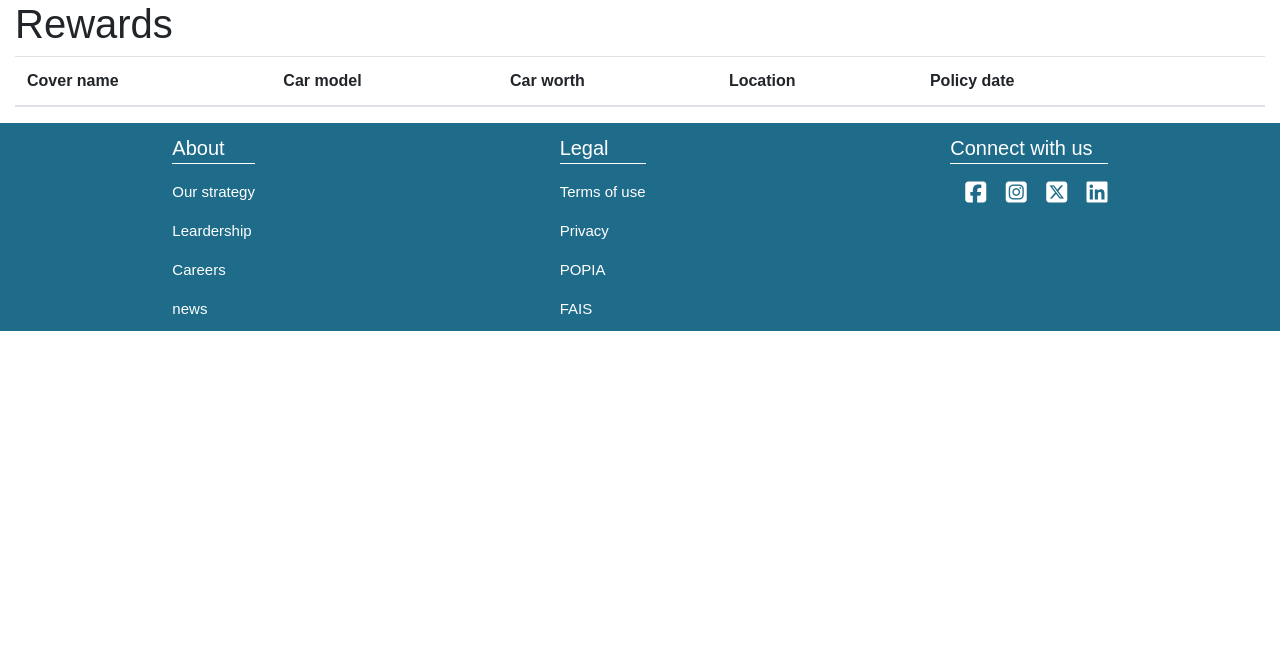
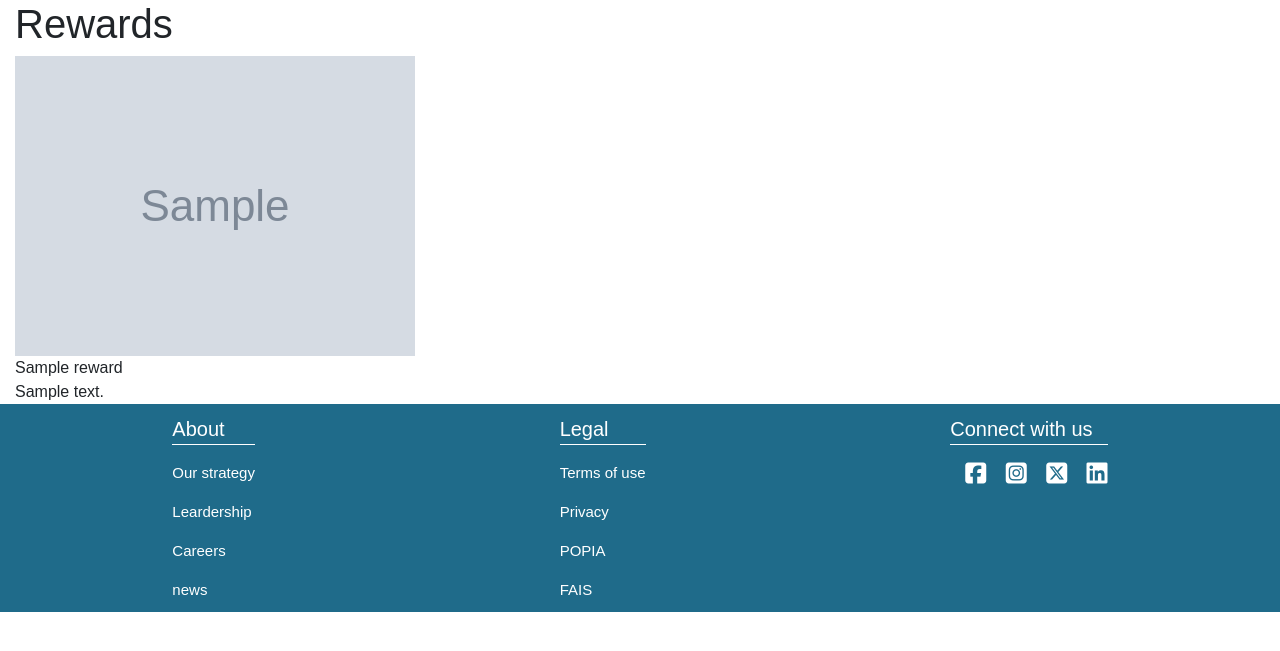
Before and after one commit to Thatom28/Python-project, a Flask app: page /rewards in a window 1280 px wide. Shown: the part 76-727 px from the top of the page. Run offline with Flask 3, Linux system fonts and the light colour scheme; tables that the repository leaves empty hold one stand-in row (values such as "Sample post"); grey boxes marked "Sample" are stand-in pictures; lists and menus that the app fills with data are empty.

Commit message:
rewards and claim unfineshed

```diff
--- a/models/rewards.py
+++ b/models/rewards.py
@@ -2,7 +2,7 @@
 from extensions import db
 
 
-class Claims(db.Model):
+class Rewards(db.Model):
     __tablename__ = "Rewards"
     id = db.Column(
         db.String(50),
@@ -10,14 +10,14 @@
         nullable=False,
         default=lambda: str(uuid.uuid4()),
     )
-    rewardname = db.Column(db.String(255))
-    Bonus = db.Column(db.String(255))
-    cover_id = db.Column(db.String(255))
+    rewards_image = db.Column(db.String(255))
+    rewards_name = db.Column(db.String(50))
+    rewards_description = db.Column(db.String(255))
 
     def to_dict(self):
         return {
             "id": self.id,
-            "rewardname": self.rewardname,
-            "cover_id": self.cover_id,
-            "Bonus": self.Bonus,
+            "rewards_image": self.rewards_image,
+            "rewards_name": self.rewards_name,
+            "rewards_description": self.rewards_description,
         }
--- a/routes/calculation_bp.py
+++ b/routes/calculation_bp.py
@@ -78,7 +78,7 @@
         total_premium = round(total, 2)
         new_cover = User_Cover(
             username=username,
-            # user_id=user.user_id,
+            user_id=user.id,
             cover_name=cover_name,
             cover_id=cover_id,
             vehicle_model=vehicle_model,
--- a/routes/claim_bp.py
+++ b/routes/claim_bp.py
@@ -1,5 +1,5 @@
 from flask import Blueprint, request, render_template, flash, send_file, session
-import flask_login
+from flask_login import current_user
 
 # from models.High_risk_areas import High_risk_areas
 from extensions import db
@@ -11,14 +11,14 @@
 
 claim_bp = Blueprint("claim_bp", __name__)
 
+user = current_user
+
 
 @claim_bp.route("/claim", methods=["POST", "GET"])
 def claim():
     if request.method == "GET":
-        return render_template("claims.html")
-
-
-@claim_bp.route("/rewards", methods=["POST", "GET"])
-def rewards():
-    if request.method == "GET":
-        return render_template("rewards.html")
+        # user_covers = User_Cover.query.filter(User_Cover.user_id == user.id).all()
+        user_covers = User_Cover.query.filter(
+            User_Cover.username == user.username
+        ).all()
+        return render_template("claims.html", user_covers=user_covers)
--- a/routes/displays_bp.py
+++ b/routes/displays_bp.py
@@ -1,5 +1,6 @@
 from flask import Blueprint, render_template
 from models.policies import Policies, Car_insurance
+from models.rewards import Rewards
 
 displays_bp = Blueprint("displays_bp", __name__)
 
@@ -26,6 +27,13 @@
 def car_insurance():
     car_insurances = Car_insurance.query.all()
     data = [car_insurance.to_dict() for car_insurance in car_insurances]
+    return render_template("car_insurance.html", car_insurances=data)
+
+
+@displays_bp.route("/car_insurance_loggedin")
+def car_insurance_loggedin():
+    car_insurances = Car_insurance.query.all()
+    data = [car_insurance.to_dict() for car_insurance in car_insurances]
     return render_template("car_insurance_loggedin.html", car_insurances=data)
 
 
@@ -37,3 +45,10 @@
         return render_template("cover_detail.html", policy=data)
     else:
         return "<h1>Policy not found</h1>"
+
+
+@displays_bp.route("/rewards")
+def rewards():
+    rewards = Rewards.query.all()
+    data = [reward.to_dict() for reward in rewards]
+    return render_template("rewards.html", rewards=data)
--- a/templates/base_loggedIn.html
+++ b/templates/base_loggedIn.html
@@ -32,7 +32,7 @@
               <a class="nav-link" href="{{url_for('claim_bp.claim')}}">Claims</a>
             </li>
             <li class="nav-item">
-              <a class="nav-link" href="{{url_for('claim_bp.rewards')}}">Rewards</a>
+              <a class="nav-link" href="{{url_for('displays_bp.rewards')}}">Rewards</a>
             </li>
             </ul>
             <ul class=" navbar-nav ml-auto">
--- a/templates/rewards.html
+++ b/templates/rewards.html
@@ -1,39 +1,15 @@
 {% extends 'base_loggedIn.html' %}
 {% block body %}
 <div class="container-fluid">
-            <div class="container-fluid">
-                {% block content %}
-                {% endblock %}
-            </div>
-            <h1>Rewards</h1>
-            <table class="table table-striped">
-                <thead>
-                    <tr>
-                        <th>Cover name</th>
-                        <th>Car model</th>
-                        <th>Car worth</th>
-                        <th>Location</th>
-                        <th>Policy date</th>
-                        <th></th>
-                        <th></th>
-                    </tr>
-                </thead>
-                <tbody>
-                    {% for user_cover in user_covers %}
-                        <tr>
-                            <td>{{ user_cover.cover_name }}</td>
-                            <td>{{ user_cover.vehicle_model }}</td>
-                            <td>{{ user_cover.vehicle_current_worth }}</td>
-                            <td>{{ user_cover.location }}</td>
-                            <td>{{ user_cover.date }}</td>
-                            <td>{{ user_cover.premium_amount }}</td>
-                            <td><a href="{{url_for('claim_bp.claim')}}" class="btn btn-primary">Claim</a></td>
-                        </tr>
-                    {% endfor %}
-                </tbody>
-            </table>
-        </main>
+    <h1>Rewards</h1>
+    {% for reward in rewards %}
+    <div class="banner">
+        <div><img class="reward-image" src = "{{reward.rewards_image}}" /></div>
+        <div>
+            <div class="reward-name">{{reward.rewards_name}}</div>
+            <div calss="reward-description">{{reward.rewards_description}}</div>
+        </div>
     </div>
+    {% endfor %}
 </div>
-
-    {% endblock body %}
+{% endblock body %}
--- a/templates/user_covers.html
+++ b/templates/user_covers.html
@@ -14,6 +14,8 @@
                 <th>Car worth</th>
                 <th>Location</th>
                 <th>Policy date</th>
+                <th>Premium Amount</th>
+                <th></th>
                 <th></th>
                 <th></th>
             </tr>
@@ -33,13 +35,15 @@
                             <input name="id" type="text" value="{{user_cover.id}}" hidden />
                             <button type="submit" class="btn btn-danger">Delete</button>
                     </form>
+                    <td><a href="/claim/{{user_cover.id}}" class="btn btn-primary">Claim</a></td>
                 </td>
             </tr>
                 {% endfor %}
             </tbody>
-            <form action="{{url_for('displays_bp.car_insurance')}}" method="get">
+            <form action="{{url_for('displays_bp.car_insurance_loggedin')}}" method="get">
                 <button type="submit" class="button">Add Policy</button>
                 </form>
+
         </table>
     </div>
 </div>
```
Also changed, not shown: routes/add_bp.py (+21 -1 lines), routes/user_bp.py (+4 -24 lines), templates/claims.html (+4 -8 lines).
